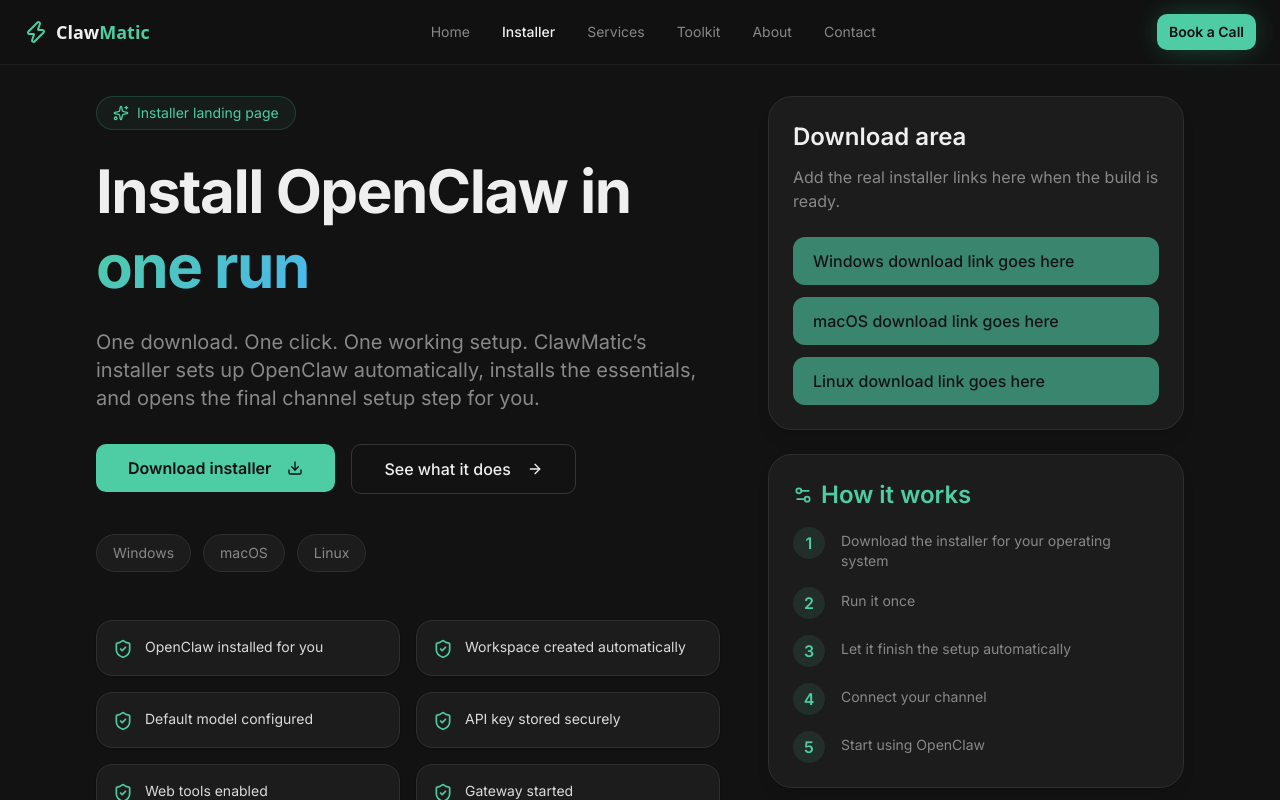
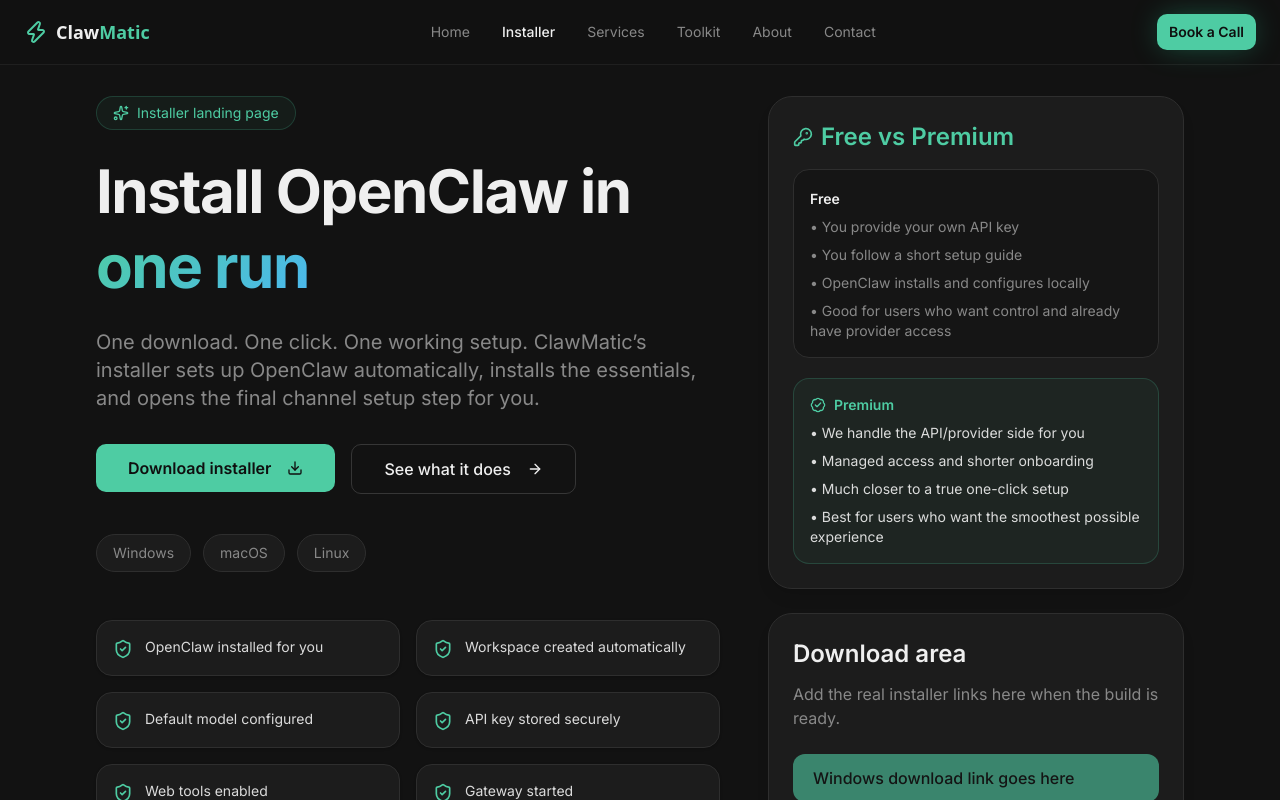
Before and after one commit to Clawmatic/clawmatic, a Next.js app: page /installer in a window 1280 px wide. Shown: the top 800 px of the page. Built offline with nearby package versions, Linux system fonts and the light colour scheme.

Commit message:
Clarify free versus premium installer messaging

```diff
--- a/src/app/installer/page.tsx
+++ b/src/app/installer/page.tsx
@@ -1,4 +1,4 @@
-import { ArrowRight, Download, ShieldCheck, Settings2, Sparkles, Globe } from "lucide-react";
+import { ArrowRight, Download, ShieldCheck, Settings2, Sparkles, Globe, KeyRound, BadgeCheck } from "lucide-react";
 import { Button } from "@/components/ui/button";
 
 const installerPlatforms = ["Windows", "macOS", "Linux"];
@@ -20,6 +20,20 @@ const steps = [
   "Let it finish the setup automatically",
   "Connect your channel",
   "Start using OpenClaw",
+];
+
+const freeTier = [
+  "You provide your own API key",
+  "You follow a short setup guide",
+  "OpenClaw installs and configures locally",
+  "Good for users who want control and already have provider access",
+];
+
+const premiumTier = [
+  "We handle the API/provider side for you",
+  "Managed access and shorter onboarding",
+  "Much closer to a true one-click setup",
+  "Best for users who want the smoothest possible experience",
 ];
 
 export default function InstallerPage() {
@@ -82,6 +96,36 @@ export default function InstallerPage() {
           </div>
 
           <aside className="lg:sticky lg:top-28 space-y-6">
+            <div className="rounded-3xl border border-border bg-card p-6 shadow-lg">
+              <div className="flex items-center gap-2 mb-4 text-primary">
+                <KeyRound className="h-5 w-5" />
+                <h2 className="text-2xl font-semibold">Free vs Premium</h2>
+              </div>
+              <div className="space-y-5">
+                <div className="rounded-2xl border border-border bg-background/60 p-4">
+                  <div className="inline-flex items-center gap-2 text-sm font-semibold text-foreground mb-2">
+                    Free
+                  </div>
+                  <ul className="space-y-2 text-sm text-muted-foreground">
+                    {freeTier.map((item) => (
+                      <li key={item}>• {item}</li>
+                    ))}
+                  </ul>
+                </div>
+                <div className="rounded-2xl border border-primary/20 bg-primary/5 p-4">
+                  <div className="inline-flex items-center gap-2 text-sm font-semibold text-primary mb-2">
+                    <BadgeCheck className="h-4 w-4" />
+                    Premium
+                  </div>
+                  <ul className="space-y-2 text-sm text-foreground/90">
+                    {premiumTier.map((item) => (
+                      <li key={item}>• {item}</li>
+                    ))}
+                  </ul>
+                </div>
+              </div>
+            </div>
+
             <div className="rounded-3xl border border-border bg-card p-6 shadow-lg" id="download">
               <h2 className="text-2xl font-semibold mb-3">Download area</h2>
               <p className="text-muted-foreground mb-6">
@@ -123,9 +167,10 @@ export default function InstallerPage() {
                 <h2 className="text-2xl font-semibold">What’s left manual</h2>
               </div>
               <ul className="space-y-3 text-sm text-muted-foreground">
+                <li>• Free tier: entering your own API key</li>
+                <li>• Free tier: following the setup guide</li>
                 <li>• Connecting your own messaging channel</li>
                 <li>• Confirming any OS security prompt</li>
-                <li>• Choosing a custom model if you want to override the default</li>
               </ul>
             </div>
           </aside>
--- a/src/components/CTASection.tsx
+++ b/src/components/CTASection.tsx
@@ -23,8 +23,11 @@ const CTASection = () => {
             <h2 className="text-3xl sm:text-4xl lg:text-5xl font-bold text-foreground mb-4">
               Get ready for the <span className="gradient-text">one-click installer</span>
             </h2>
-            <p className="text-muted-foreground max-w-xl mx-auto mb-8 text-lg">
-              The installer page is already laid out. When the download files are ready, this spot can point straight to the Windows, macOS, and Linux builds.
+            <p className="text-muted-foreground max-w-xl mx-auto mb-6 text-lg">
+              The installer page is already laid out. The free path will still ask the user to bring their own API key and follow a guide, while premium will do the provider side and onboarding for them.
+            </p>
+            <p className="text-muted-foreground max-w-xl mx-auto mb-8 text-sm">
+              That means: free is honest and practical, premium is the fully managed one-click experience.
             </p>
             <div className="flex flex-col sm:flex-row gap-3 justify-center">
               <Button variant="hero" size="lg" asChild className="text-base px-10 py-6">
```
